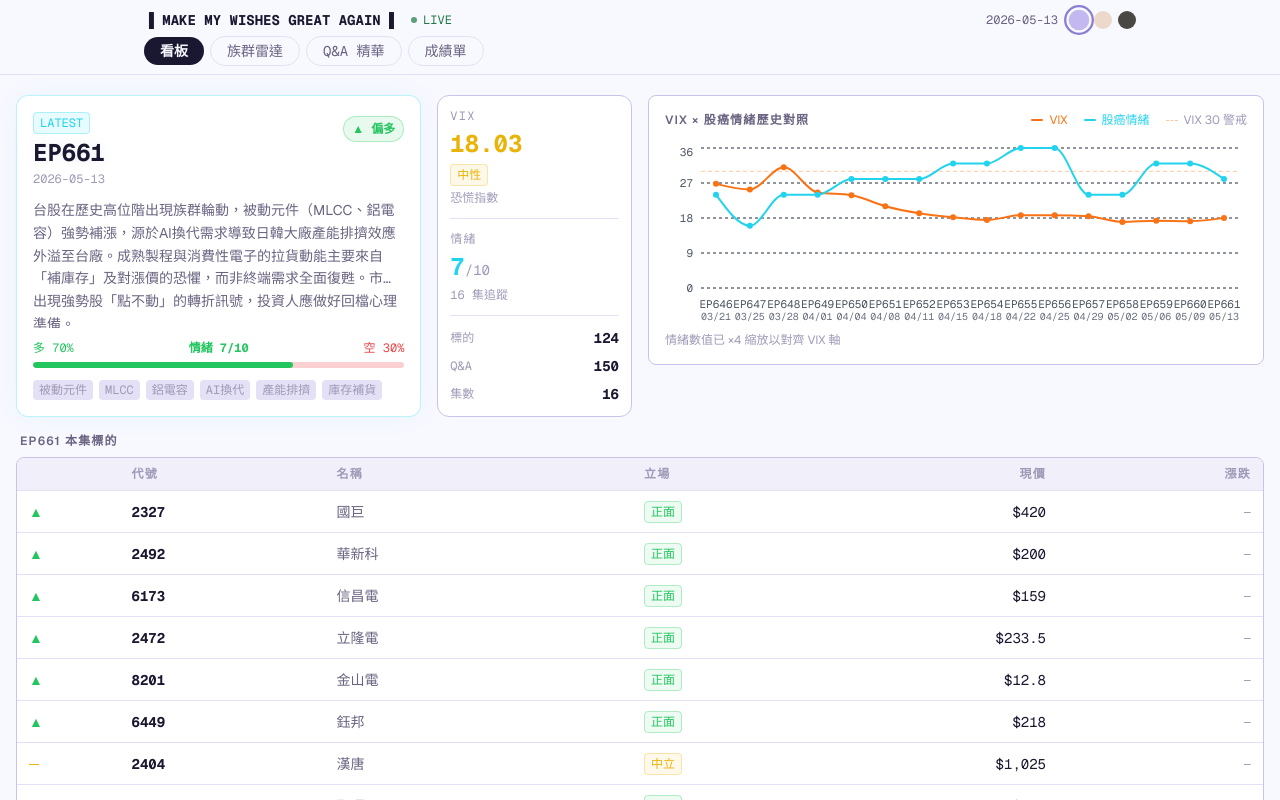
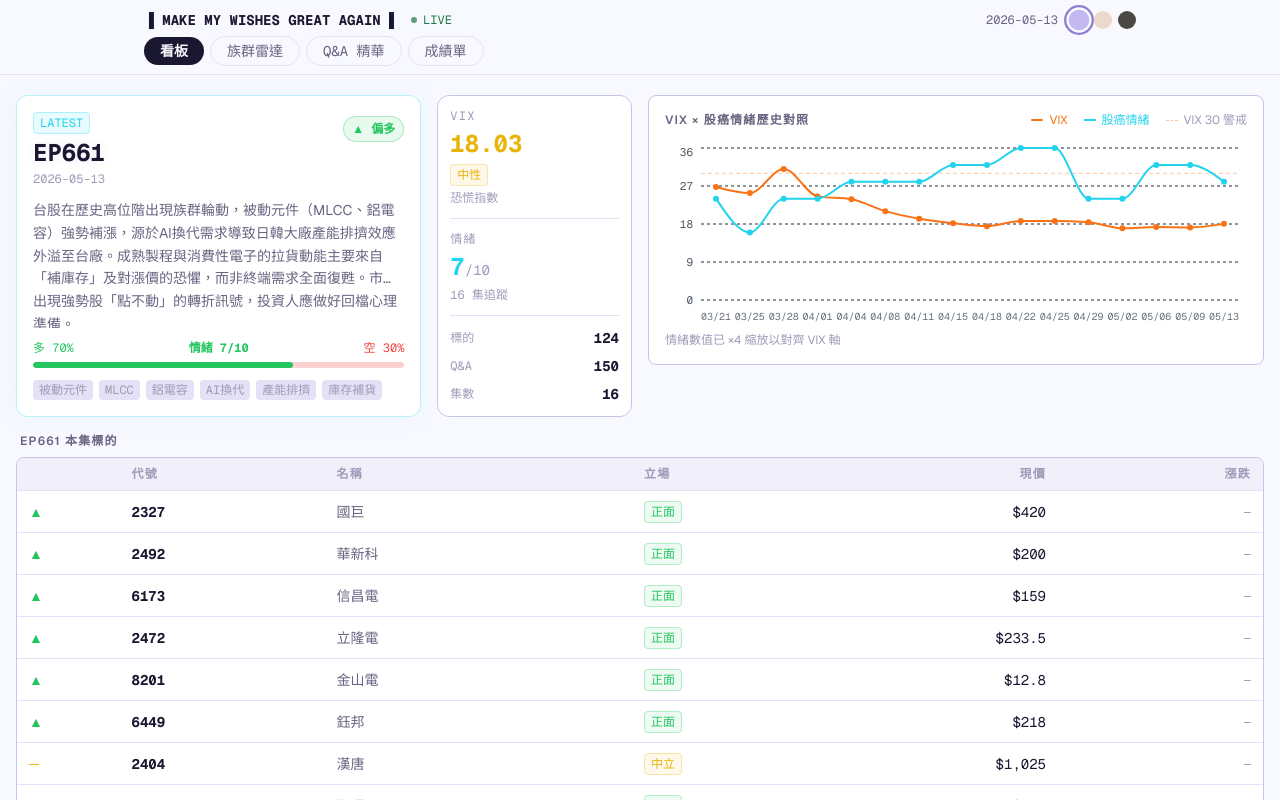
Before and after one commit to camille5534/stock-gooaye, a Next.js app: page / in a window 1280 px wide. Shown: the top 800 px of the page. Built offline with nearby package versions, Linux system fonts and the light colour scheme.

Commit message:
ui: X 軸只顯示日期，移除 EP 編號

```diff
--- a/components/HistoryChart.tsx
+++ b/components/HistoryChart.tsx
@@ -8,13 +8,12 @@ import { StockHistory } from '@/lib/types'
 
 interface Props { history: StockHistory }
 
-// Custom X-axis tick (EP號 + 日期兩行)
+// Custom X-axis tick (只顯示日期)
 const CustomTick = ({ x, y, payload }: { x?: number; y?: number; payload?: { value: string } }) => {
-  const [ep, date] = (payload?.value ?? '').split('|')
+  const date = (payload?.value ?? '').split('|')[1] ?? ''
   return (
     <g transform={`translate(${x},${y})`}>
-      <text x={0} y={0} dy={12} textAnchor="middle" fill="#4B5563" fontSize={11} fontFamily="var(--font-geist-mono)">{ep}</text>
-      <text x={0} y={0} dy={24} textAnchor="middle" fill="#6B7280" fontSize={10} fontFamily="var(--font-geist-mono)">{date}</text>
+      <text x={0} y={0} dy={12} textAnchor="middle" fill="#6B7280" fontSize={10} fontFamily="var(--font-geist-mono)">{date}</text>
     </g>
   )
 }
@@ -87,7 +86,7 @@ export default function HistoryChart({ history }: Props) {
             tick={<CustomTick />}
             axisLine={false}
             tickLine={false}
-            height={36}
+            height={24}
             interval={0}
             padding={{ left: 15, right: 15 }}
           />
```
